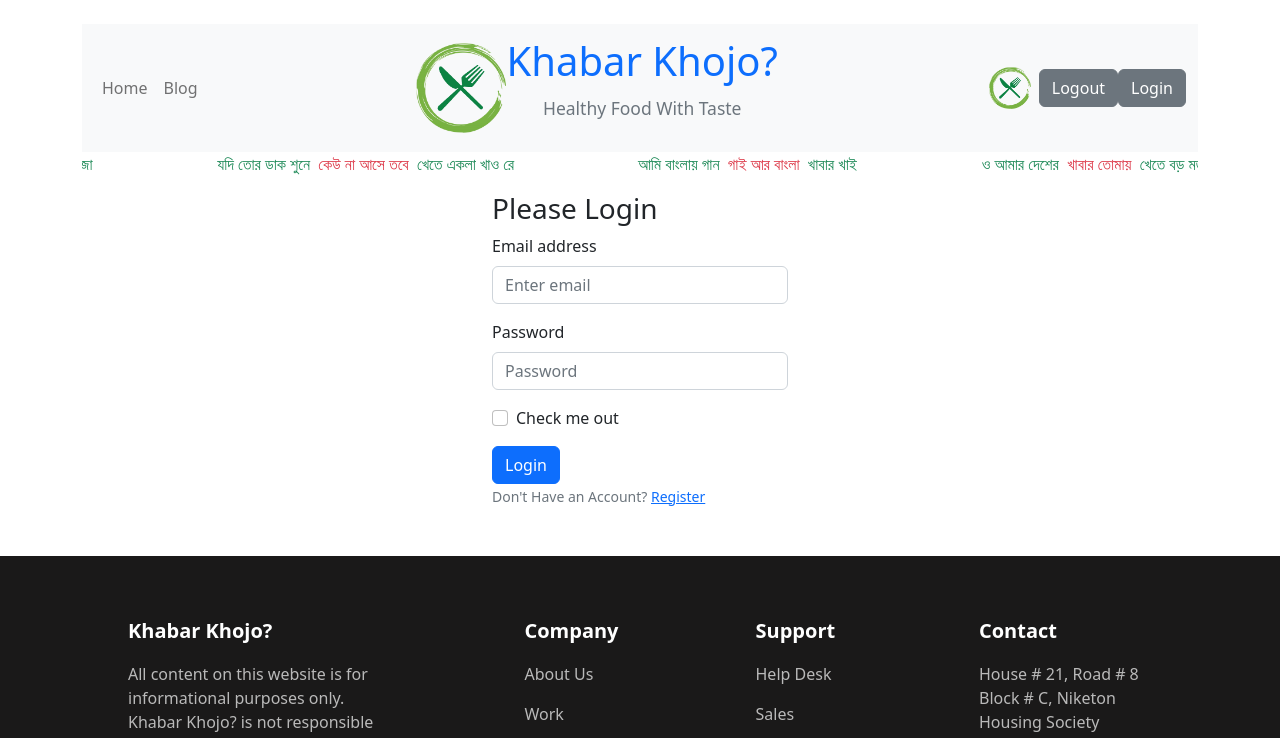
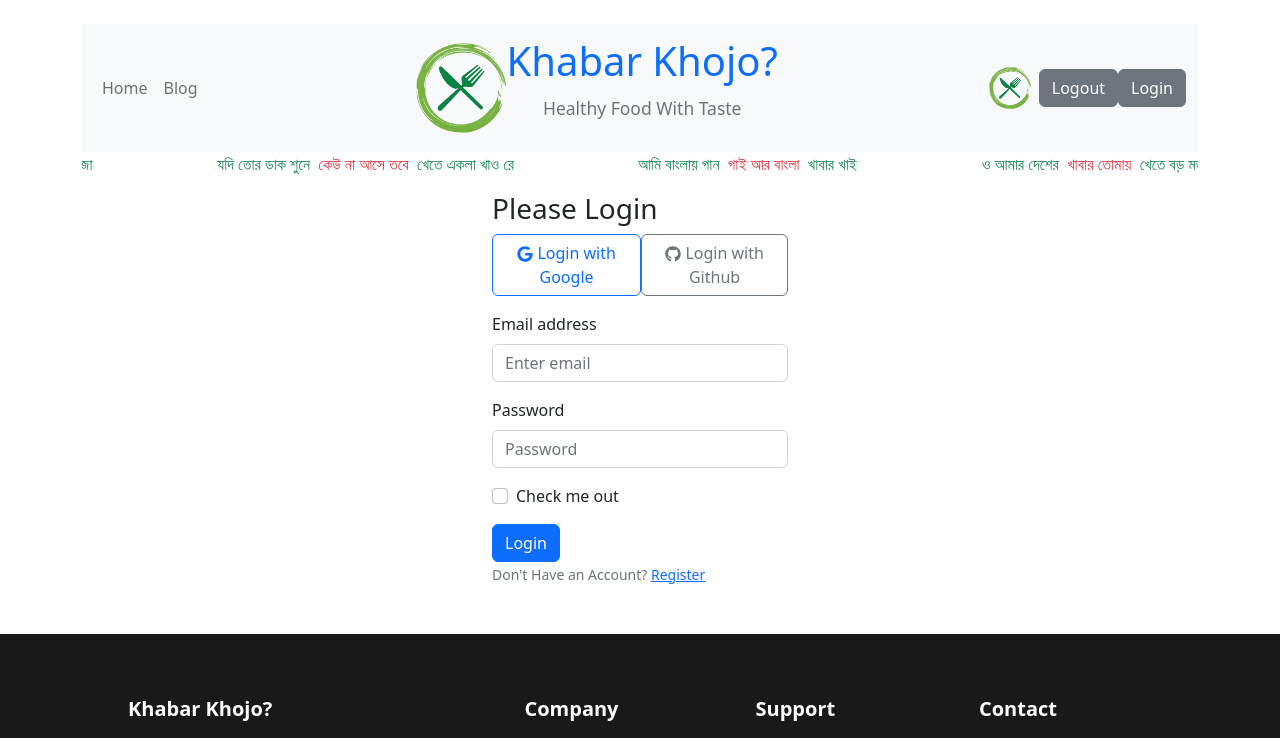
Before and after one commit to Amin0710/chef-recipe-hunter-client, a React (Vite) app in the folder khabor-khoje/: page /login in a window 1280 px wide. Shown: the top 738 px of the page. Built offline with nearby package versions, Linux system fonts and the light colour scheme.

Commit message:
gogle facebook done

```diff
--- a/khabor-khoje/package.json
+++ b/khabor-khoje/package.json
@@ -18,6 +18,7 @@
     "react-bootstrap": "^2.7.4",
     "react-dom": "^18.2.0",
     "react-fast-marquee": "^1.5.2",
+    "react-icons": "^4.8.0",
     "react-router-dom": "^6.11.0",
     "react-syntax-highlighter": "^15.5.0",
     "sort-by": "^0.0.2"
--- a/khabor-khoje/src/Pages/Home/Recipes/RecipesCards.jsx
+++ b/khabor-khoje/src/Pages/Home/Recipes/RecipesCards.jsx
@@ -15,7 +15,7 @@ const RecipesCards = ({ recipe }) => {
 				<ListGroup.Item>rating: {recipe.rating}</ListGroup.Item>
 			</ListGroup>
 			<Card.Body>
-				<Button variant="primary">View Details</Button>
+				<Button variant="success">View Details</Button>
 			</Card.Body>
 		</Card>
 	);
--- a/khabor-khoje/src/Pages/Login/Login.jsx
+++ b/khabor-khoje/src/Pages/Login/Login.jsx
@@ -1,12 +1,21 @@
 // eslint-disable-next-line no-unused-vars
 import React from "react";
 import { Button, Container, Form } from "react-bootstrap";
+import { FaGoogle, FaGithub } from "react-icons/fa";
 import { Link } from "react-router-dom";
 
 const Login = () => {
 	return (
 		<Container className="w-25 mx-auto">
 			<h3>Please Login</h3>
+			<div className="d-flex justify-content-around mb-3">
+				<Button variant="outline-primary">
+					<FaGoogle /> Login with Google
+				</Button>
+				<Button variant="outline-secondary">
+					<FaGithub></FaGithub> Login with Github
+				</Button>
+			</div>
 			<Form>
 				<Form.Group className="mb-3" controlId="formBasicEmail">
 					<Form.Label>Email address</Form.Label>
--- a/khabor-khoje/src/Pages/Login/Register.jsx
+++ b/khabor-khoje/src/Pages/Login/Register.jsx
@@ -1,12 +1,21 @@
 // eslint-disable-next-line no-unused-vars
 import React from "react";
 import { Button, Container, Form } from "react-bootstrap";
+import { FaGithub, FaGoogle } from "react-icons/fa";
 import { Link } from "react-router-dom";
 
 const Register = () => {
 	return (
 		<Container className="w-25 mx-auto">
 			<h3>Please Register</h3>
+			<div className="d-flex justify-content-around mb-3">
+				<Button variant="outline-primary">
+					<FaGoogle /> Register with Google
+				</Button>
+				<Button variant="outline-secondary">
+					<FaGithub /> Register with Github
+				</Button>
+			</div>
 			<Form>
 				<Form.Group className="mb-3" controlId="formBasicEmail">
 					<Form.Label>Name</Form.Label>
```
Also changed, not shown: 1 other file (tests, documents, lock files or other folders).
